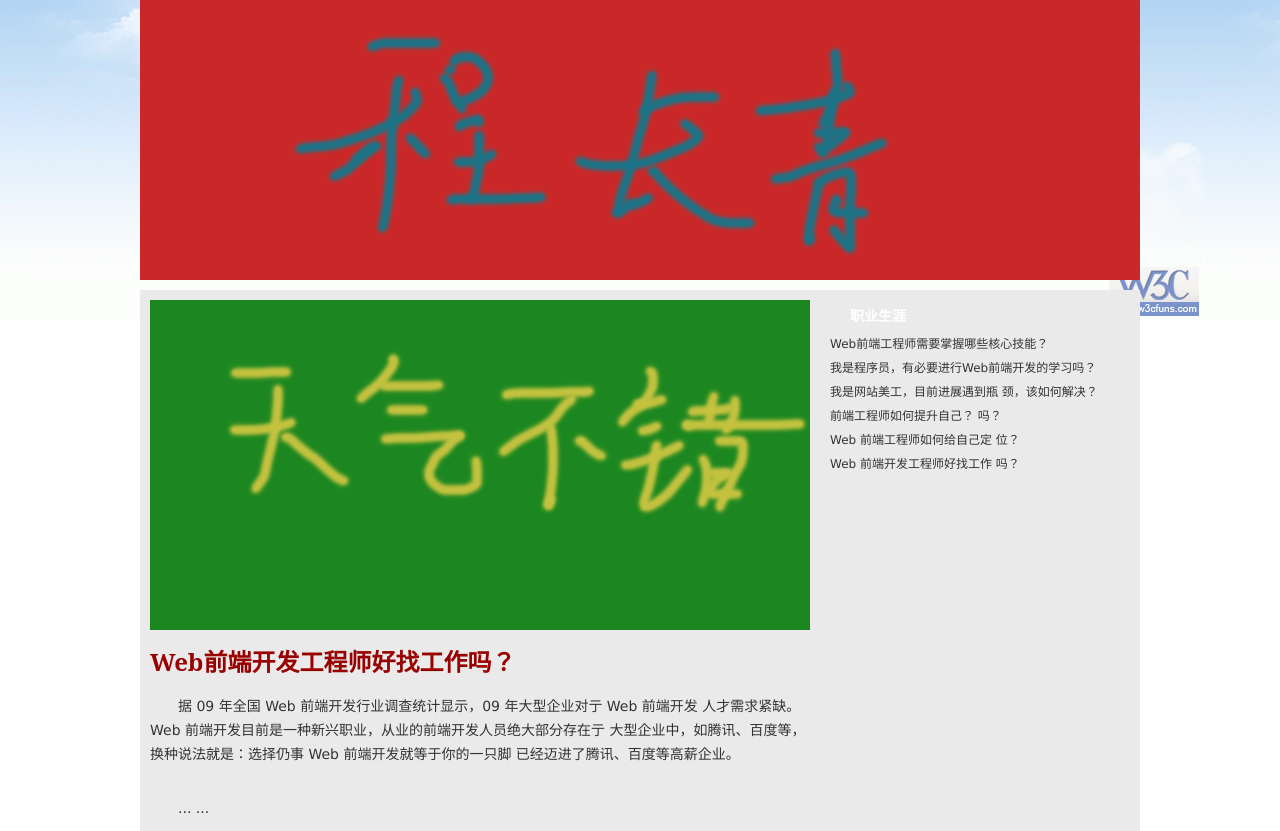
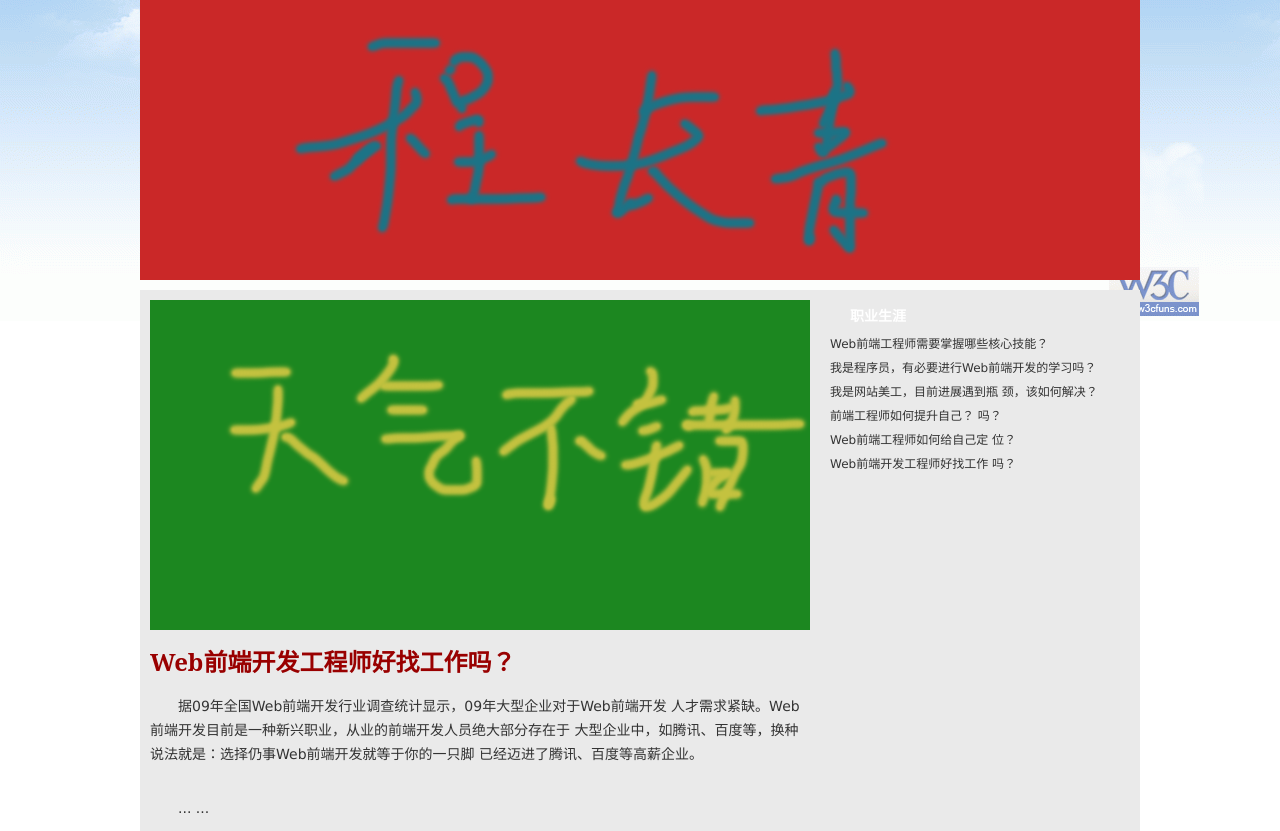
Before and after one commit to changqing18/Html, a plain HTML site: page float.html in a window 1280 px wide. Shown: the part 121-952 px from the top of the page. Drawn offline with Linux system fonts and the light colour scheme.

Commit message:
修改编码

```diff
--- a/float.html
+++ b/float.html
@@ -87,9 +87,9 @@
             <img src="images/articleBanner.png" alt="articleBanner">
         </a>
         <h1><a href="wh.html">Web前端开发工程师好找工作吗？</a></h1>
-        <p> 据 09 年全国 Web 前端开发行业调查统计显示，09 年大型企业对亍 Web 前端开发
-            人才需求紧缺。 Web 前端开发目前是一种新兴职业，从业的前端开发人员绝大部分存在亍
-            大型企业中，如腾讯、百度等，换种说法就是：选择仍事 Web 前端开发就等于你的一只脚
+        <p> 据09年全国Web前端开发行业调查统计显示，09年大型企业对于Web前端开发
+            人才需求紧缺。Web前端开发目前是一种新兴职业，从业的前端开发人员绝大部分存在于
+            大型企业中，如腾讯、百度等，换种说法就是：选择仍事Web前端开发就等于你的一只脚
             已经迈进了腾讯、百度等高薪企业。</p>
         <p>... ...</p>
         <p>... ...</p>
@@ -105,9 +105,9 @@
                 颈，该如何解决？</a></dd>
             <dd><a href="http://blog.w3cstudy.com/?p=22">前端工程师如何提升自己？
                 吗？</a></dd>
-            <dd><a href="http://blog.w3cstudy.com/?p=15">Web 前端工程师如何给自己定
+            <dd><a href="http://blog.w3cstudy.com/?p=15">Web前端工程师如何给自己定
                 位？</a></dd>
-            <dd><a href="http://blog.w3cstudy.com/?p=5">Web 前端开发工程师好找工作
+            <dd><a href="http://blog.w3cstudy.com/?p=5">Web前端开发工程师好找工作
                 吗？</a></dd>
         </dl>
     </div>
```
